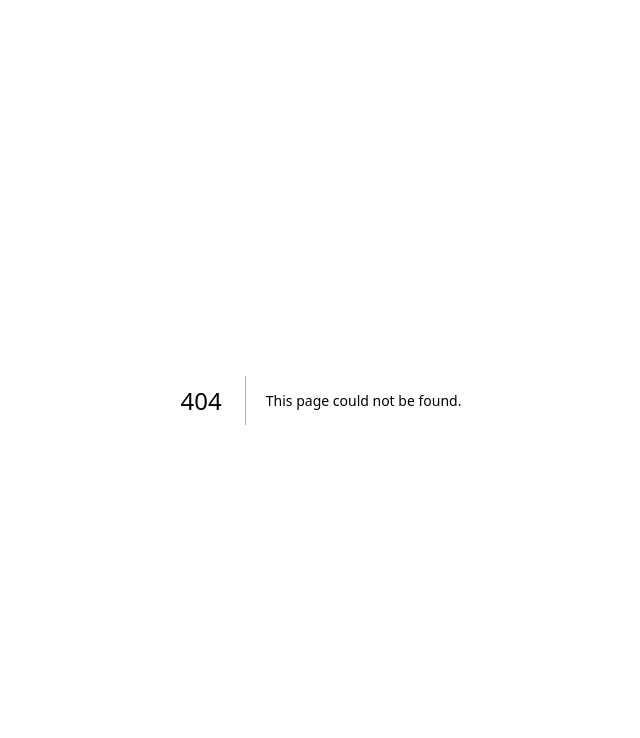
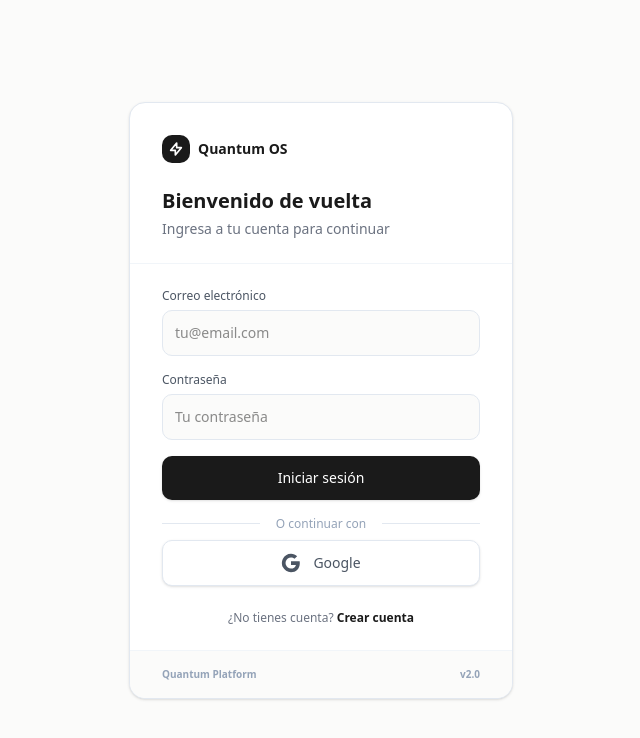
Before and after one commit to juanpabloortiz01/Quantum-OS, a Next.js app: page /login in a window 1280 px wide. Before the commit this address had no page. Shown: the top 738 px of the page, without its empty margins (319-959 px from the left). Built offline with nearby package versions, Linux system fonts and the light colour scheme.

Commit message:
feat: add /login page and fix auth redirect logic

```diff
--- /dev/null
+++ b/src/app/login/page.tsx
@@ -0,0 +1,171 @@
+"use client"
+
+import { signIn } from "next-auth/react"
+import { useState } from "react"
+import { useRouter } from "next/navigation"
+import Link from "next/link"
+import { motion } from "motion/react"
+import { Loader2 } from "lucide-react"
+
+export default function LoginPage() {
+  const router = useRouter()
+  const [email, setEmail] = useState("")
+  const [password, setPassword] = useState("")
+  const [isLoading, setIsLoading] = useState(false)
+  const [isGoogleLoading, setIsGoogleLoading] = useState(false)
+  const [error, setError] = useState("")
+
+  const handleEmailLogin = async (e: React.FormEvent) => {
+    e.preventDefault()
+    if (!email || !password) {
+      setError("Por favor ingresa tu correo y contraseña.")
+      return
+    }
+    setIsLoading(true)
+    setError("")
+
+    const result = await signIn("credentials", {
+      email,
+      password,
+      redirect: false,
+    })
+
+    if (result?.error) {
+      setError("Correo o contraseña incorrectos.")
+      setIsLoading(false)
+    } else {
+      router.push("/dashboard")
+    }
+  }
+
+  const handleGoogleLogin = async () => {
+    setIsGoogleLoading(true)
+    await signIn("google", { callbackUrl: "/dashboard" })
+  }
+
+  return (
+    <div className="min-h-screen bg-[#FBFBFA] flex items-center justify-center p-4">
+      <motion.div
+        initial={{ opacity: 0, y: 16 }}
+        animate={{ opacity: 1, y: 0 }}
+        transition={{ duration: 0.5, ease: [0.25, 0.1, 0.25, 1] }}
+        className="w-full max-w-sm bg-white border border-[#E2E8F0] rounded-2xl shadow-sm overflow-hidden"
+      >
+        {/* Header */}
+        <div className="px-8 pt-8 pb-6 border-b border-[#F1F5F9]">
+          <div className="flex items-center gap-2 mb-6">
+            <div className="w-7 h-7 bg-[#1A1A1A] rounded-lg flex items-center justify-center">
+              <svg viewBox="0 0 24 24" fill="none" className="w-4 h-4 text-white" stroke="currentColor" strokeWidth={2.5}>
+                <path strokeLinecap="round" strokeLinejoin="round" d="M13 10V3L4 14h7v7l9-11h-7z" />
+              </svg>
+            </div>
+            <span className="text-sm font-semibold text-[#1A1A1A]">Quantum OS</span>
+          </div>
+          <h1 className="text-xl font-semibold text-[#1A1A1A]">Bienvenido de vuelta</h1>
+          <p className="text-sm text-[#6B7280] mt-1">Ingresa a tu cuenta para continuar</p>
+        </div>
+
+        {/* Form */}
+        <div className="px-8 py-6 space-y-4">
+          <form onSubmit={handleEmailLogin} className="space-y-4">
+            <div>
+              <label className="block text-xs font-medium text-[#4B5563] mb-1.5">
+                Correo electrónico
+              </label>
+              <input
+                type="email"
+                placeholder="tu@email.com"
+                value={email}
+                onChange={(e) => setEmail(e.target.value)}
+                disabled={isLoading || isGoogleLoading}
+                className="w-full bg-[#FBFBFA] border border-[#E2E8F0] rounded-lg p-3 text-sm focus:border-[#94A3B8] focus:ring-1 focus:ring-[#94A3B8] outline-none transition-all text-[#1A1A1A] disabled:opacity-50"
+              />
+            </div>
+
+            <div>
+              <label className="block text-xs font-medium text-[#4B5563] mb-1.5">
+                Contraseña
+              </label>
+              <input
+                type="password"
+                placeholder="Tu contraseña"
+                value={password}
+                onChange={(e) => setPassword(e.target.value)}
+                disabled={isLoading || isGoogleLoading}
+                className="w-full bg-[#FBFBFA] border border-[#E2E8F0] rounded-lg p-3 text-sm focus:border-[#94A3B8] focus:ring-1 focus:ring-[#94A3B8] outline-none transition-all text-[#1A1A1A] disabled:opacity-50"
+              />
+            </div>
+
+            {error && (
+              <p className="text-xs text-red-600 font-medium bg-red-50 p-2 rounded-md">
+                {error}
+              </p>
+            )}
+
+            <motion.button
+              whileTap={{ scale: 0.97 }}
+              type="submit"
+              disabled={isLoading || isGoogleLoading}
+              className="w-full bg-[#1A1A1A] text-white font-medium py-3 text-sm rounded-lg hover:bg-[#333] transition-colors disabled:opacity-50 shadow-sm flex items-center justify-center gap-2"
+            >
+              {isLoading ? (
+                <>
+                  <Loader2 className="w-4 h-4 animate-spin" />
+                  Ingresando...
+                </>
+              ) : (
+                "Iniciar sesión"
+              )}
+            </motion.button>
+          </form>
+
+          {/* Divider */}
+          <div className="relative my-2">
+            <div className="absolute inset-0 flex items-center">
+              <span className="w-full border-t border-[#E2E8F0]" />
+            </div>
+            <div className="relative flex justify-center">
+              <span className="bg-white px-4 text-xs font-medium text-[#94A3B8]">
+                O continuar con
+              </span>
+            </div>
+          </div>
+
+          {/* Google */}
+          <button
+            onClick={handleGoogleLogin}
+            disabled={isLoading || isGoogleLoading}
+            className="w-full border border-[#E2E8F0] bg-white rounded-lg py-3 flex items-center justify-center gap-3 hover:bg-[#F9FAFB] transition-colors group shadow-sm disabled:opacity-50"
+          >
+            {isGoogleLoading ? (
+              <Loader2 className="w-4 h-4 animate-spin text-[#4B5563]" />
+            ) : (
+              <svg className="w-5 h-5 text-[#4B5563]" viewBox="0 0 24 24" fill="currentColor">
+                <path d="M22.56 12.25c0-.78-.07-1.53-.2-2.25H12v4.26h5.92c-.26 1.37-1.04 2.53-2.21 3.31v2.77h3.57c2.08-1.92 3.28-4.74 3.28-8.09z" />
+                <path d="M12 23c2.97 0 5.46-.98 7.28-2.66l-3.57-2.77c-.98.66-2.23 1.06-3.71 1.06-2.86 0-5.29-1.93-6.16-4.53H2.18v2.84C3.99 20.53 7.7 23 12 23z" />
+                <path d="M5.84 14.09c-.22-.66-.35-1.36-.35-2.09s.13-1.43.35-2.09V7.07H2.18C1.43 8.55 1 10.22 1 12s.43 3.45 1.18 4.93l2.85-2.22.81-.62z" />
+                <path d="M12 5.38c1.62 0 3.06.56 4.21 1.64l3.15-3.15C17.45 2.09 14.97 1 12 1 7.7 1 3.99 3.47 2.18 7.07l3.66 2.84c.87-2.6 3.3-4.53 6.16-4.53z" />
+              </svg>
+            )}
+            <span className="text-sm font-medium text-[#4B5563] group-hover:text-[#1A1A1A]">
+              Google
+            </span>
+          </button>
+
+          <p className="text-center text-xs text-[#6B7280] pt-2">
+            ¿No tienes cuenta?{" "}
+            <Link href="/onboarding" className="text-[#1A1A1A] font-semibold hover:underline">
+              Crear cuenta
+            </Link>
+          </p>
+        </div>
+
+        {/* Footer */}
+        <div className="px-8 py-4 border-t border-[#F1F5F9] bg-[#FBFBFA] flex items-center justify-between">
+          <span className="text-[10px] font-semibold text-[#94A3B8]">Quantum Platform</span>
+          <span className="text-[10px] font-semibold text-[#94A3B8]">v2.0</span>
+        </div>
+      </motion.div>
+    </div>
+  )
+}
--- a/src/auth.ts
+++ b/src/auth.ts
@@ -55,7 +55,7 @@ export const { handlers, auth, signIn, signOut } = NextAuth({
     }),
   ],
   session: { strategy: "jwt" },
-  pages: { signIn: "/onboarding" },
+  pages: { signIn: "/login" },
   callbacks: {
     async signIn({ account, user }) {
       if (account && account.provider === "google-calendar") {
@@ -105,13 +105,17 @@ export const { handlers, auth, signIn, signOut } = NextAuth({
       return session
     },
     async redirect({ url, baseUrl }) {
-      // Después de Google OAuth ir al paso 1
-      if (url.includes("/api/auth/callback/google") && !url.includes("google-calendar")) {
+      // Login desde /onboarding con Google → ir al paso 1 del onboarding
+      if (url.includes("/api/auth/callback/google") && url.includes("onboarding")) {
         return `${baseUrl}/onboarding?step=1`
+      }
+      // Login normal con Google desde /login → ir al dashboard
+      if (url.includes("/api/auth/callback/google")) {
+        return `${baseUrl}/dashboard`
       }
       if (url.startsWith(baseUrl)) return url
       if (url.startsWith("/")) return `${baseUrl}${url}`
-      return `${baseUrl}/onboarding`
+      return `${baseUrl}/dashboard`
     },
   },
 })
```
